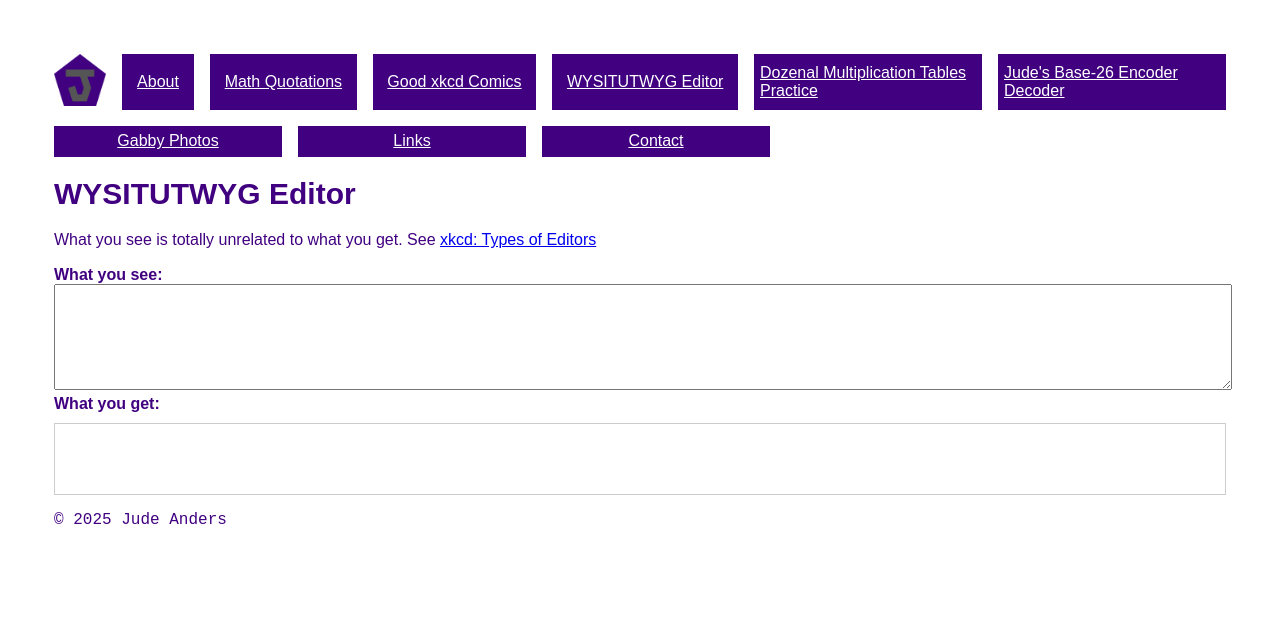
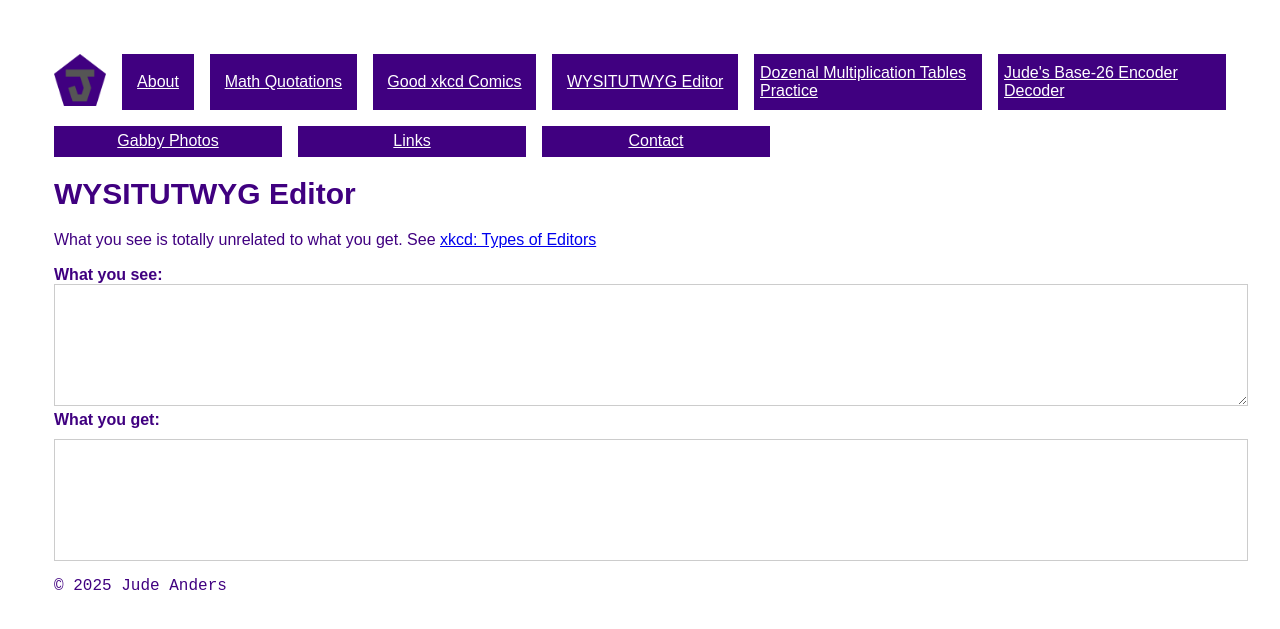
Before and after one commit to 1anderj/judeanders-website, a Jekyll site: the page built from wysitutwyg-editor/index.html, in a window 1280 px wide. Shown: the top 629 px of the page. Built offline with Jekyll 4.4.1, drawn with Linux system fonts in a browser that asks for light colours; some web fonts are replaced.

Commit message:
Improve editor styling

```diff
--- a/assets/styles/styles.css
+++ b/assets/styles/styles.css
@@ -244,9 +244,20 @@ select {
 }
 
 /* WYSITUTWYG Editor */
-.output { border: 1px solid #ccc; padding: 10px; margin-top: 10px; min-height: 50px; white-space: pre-wrap; }
 .bold { font-weight: bold; }
 .italic { font-style: italic; }
 .underline { text-decoration: underline; }
 .allcaps { text-transform: uppercase; }
-textarea { width: 100%; height: 100px; }
+textarea, .output {
+  width: 100%;
+  height: 100px;
+  border: 1px solid #ccc;
+  padding: 10px;
+  font-family: monospace;
+  white-space: pre-wrap;
+  overflow-y: auto;
+  font-size: 14px;
+}
+.output {
+  margin-top: 10px;
+}
```
